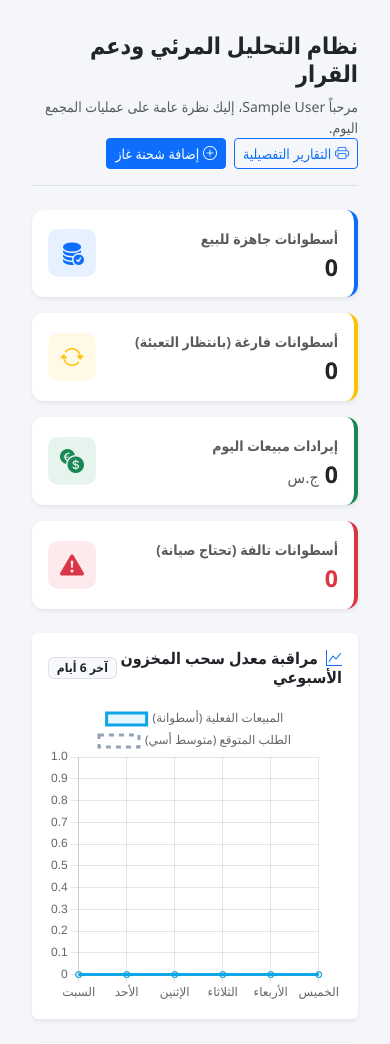
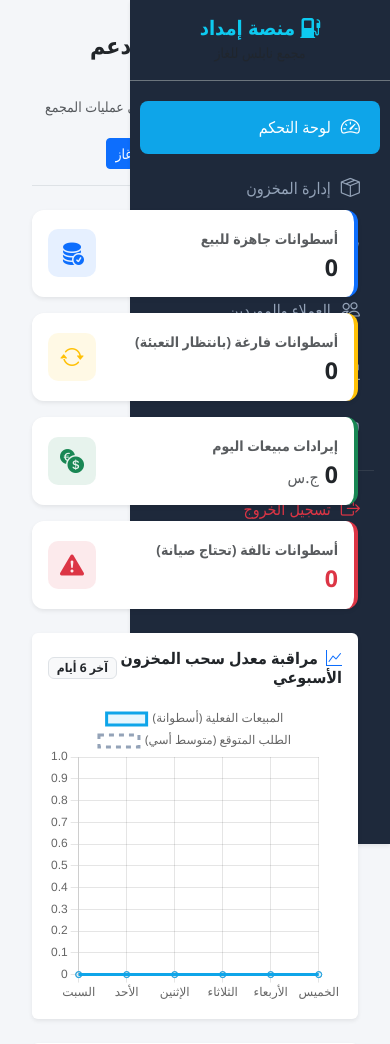
Before and after one commit to mazinawadsudan00-eng/emdad_project, a Django app: page / in a window 390 px wide. Shown: the top 1044 px of the page. Run offline with Django 4.2, Linux system fonts and the light colour scheme; the visitor is signed in with stand-in values (Sample User, id 1); data comes from the database, SQL or seed files in the repository; data that the repository does not hold is empty.

Commit message:
Fix mobile sidebar layout

```diff
--- a/templates/base.html
+++ b/templates/base.html
@@ -45,7 +45,7 @@
 <body>
 
 <div class="d-flex">
-    <nav class="sidebar collapse d-md-block p-0 shadow-sm position-fixed" id="sidebarNav">
+    <nav class="sidebar  p-0 shadow-sm position-fixed" id="sidebarNav">
         <div class="p-3 text-center border-bottom border-secondary">
             <h5 class="fw-bold text-info mb-0"><i class="bi bi-fuel-pump-fill"></i> منصة إمداد</h5>
             <small class="text-muted">مجمع نابلس للغاز</small>
```
